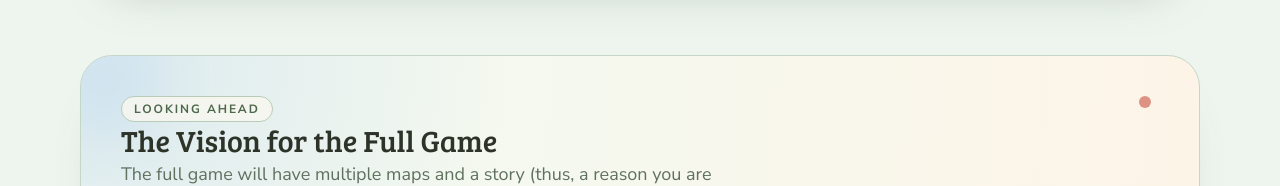
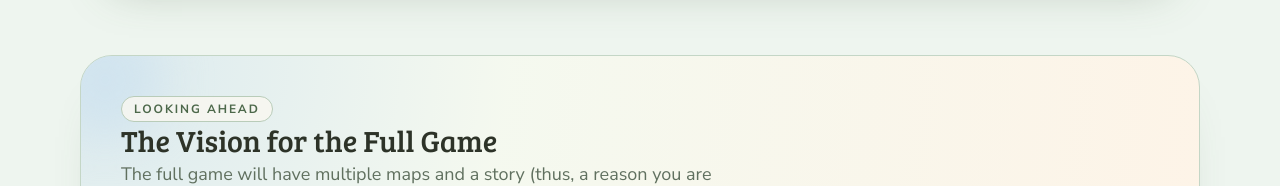
Before and after one commit to nathan-websculpt/garden-sim-site, a Next.js app: page / in a window 1280 px wide. Shown: the part 1308-1494 px from the top of the page. Built offline with nearby package versions, Linux system fonts and the light colour scheme.

Commit message:
visual tweak

```diff
--- a/components/VisionSection.tsx
+++ b/components/VisionSection.tsx
@@ -6,7 +6,6 @@ export default function VisionSection() {
       <div className="relative overflow-hidden rounded-[2rem] border border-[#c4d6c6] bg-[radial-gradient(circle_at_top_left,_rgba(207,227,239,0.65)_0%,_rgba(245,249,239,0.94)_35%,_rgba(255,243,230,0.96)_100%)] p-6 shadow-[0_26px_52px_-38px_rgba(76,104,74,0.48)] sm:p-8 lg:p-10">
         <div className="pointer-events-none absolute -left-8 -top-8 h-28 w-28 rounded-full bg-[#cfe3ef]/80 blur-xl" />
         <div className="pointer-events-none absolute -bottom-8 right-8 h-24 w-24 rounded-full bg-[#d6b34d]/25 blur-xl" />
-        <div className="pointer-events-none absolute right-12 top-10 h-3 w-3 rounded-full bg-[#d06a59]/70" />
         <div className="relative grid gap-6 lg:grid-cols-[1.2fr_0.8fr] lg:items-center">
           <div className="space-y-3 sm:space-y-3.5">
             <p className="inline-flex rounded-full border border-[#b9ccb9] bg-[var(--panel-bg)]/80 px-3 py-1 text-xs font-bold uppercase tracking-[0.16em] text-[var(--deep-green)]">
```
